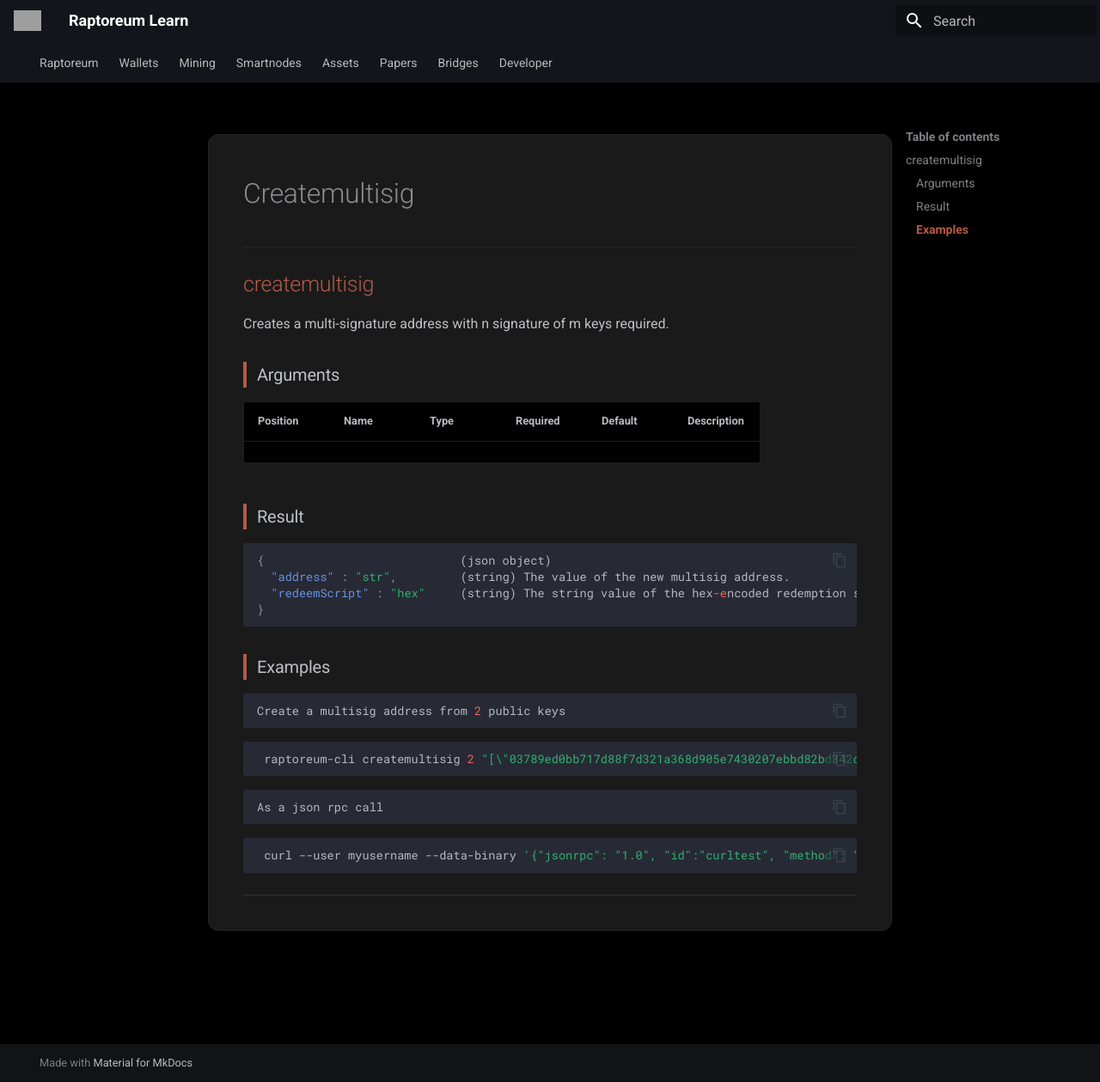
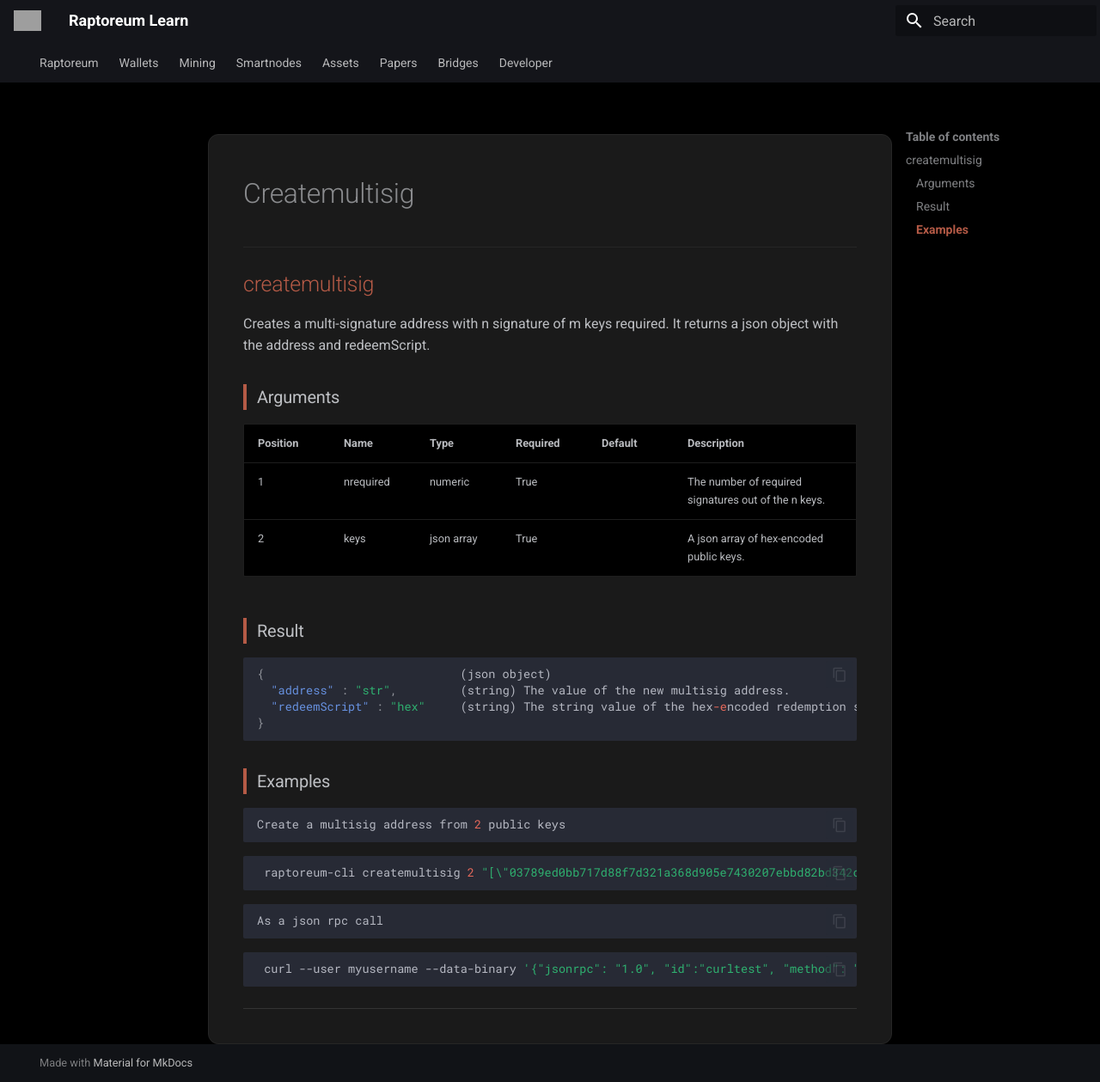
Before and after one commit to Raptor3um/learn-raptoreum, an MkDocs documentation site: the page built from docs/dev/rpc/includes/createmultisig.md, in a window 1280 px wide and 1259 px high. Shown: the whole window at 86% size. Built offline with MkDocs 1.6.1 and Material for MkDocs 9.7.7, drawn with Linux system fonts in a browser that asks for light colours; grey boxes are pictures that could not be loaded.

Commit message:
Update createmultisig.md

```diff
--- a/docs/dev/rpc/includes/createmultisig.md
+++ b/docs/dev/rpc/includes/createmultisig.md
@@ -1,11 +1,14 @@
 ## createmultisig
 
 Creates a multi-signature address with n signature of m keys required.
+It returns a json object with the address and redeemScript.
 
 ### Arguments
 
 | Position | Name | Type | Required | Default | Description |
 | :--- | :--- | :--- | :--- | :--- | :--- |
+| 1 | nrequired | numeric | True |   | The number of required signatures out of the n keys. |
+| 2 | keys | json array | True |   | A json array of hex-encoded public keys. |
 
 
 ### Result
```
